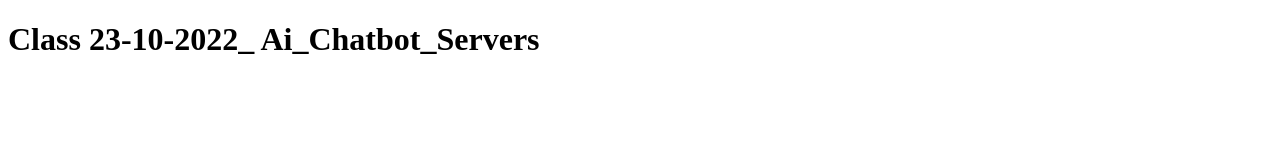
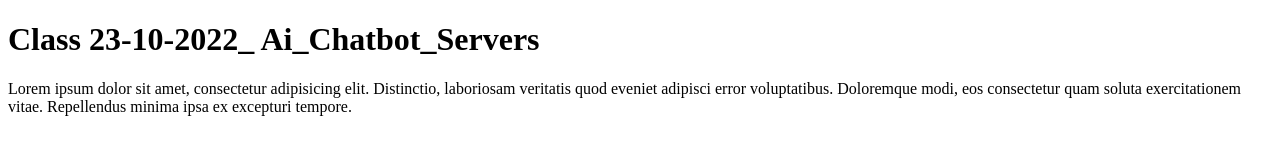
Before and after one commit to muhammadirshad89/Ai_Chatbotservers_class_23-10-2022, a plain HTML site: page index.html in a window 1280 px wide. Drawn offline with Linux system fonts and the light colour scheme.

Commit message:
added something

```diff
--- a/index.html
+++ b/index.html
@@ -9,7 +9,10 @@
 <body>
     <h1>Class 23-10-2022_ Ai_Chatbot_Servers</h1>
 
-
+    <p>Lorem ipsum dolor sit amet, consectetur adipisicing elit. Distinctio, laboriosam
+        veritatis quod eveniet adipisci error voluptatibus. Doloremque modi, eos consectetur
+        quam soluta exercitationem vitae. Repellendus minima ipsa ex excepturi tempore.
+    </p>
 
 </body>
 </html>
```
